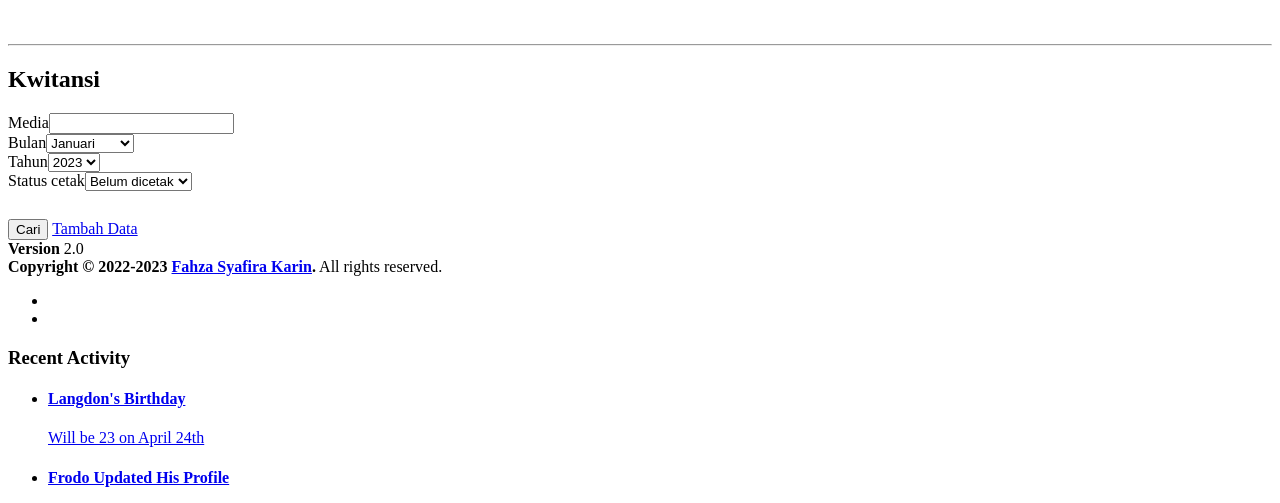
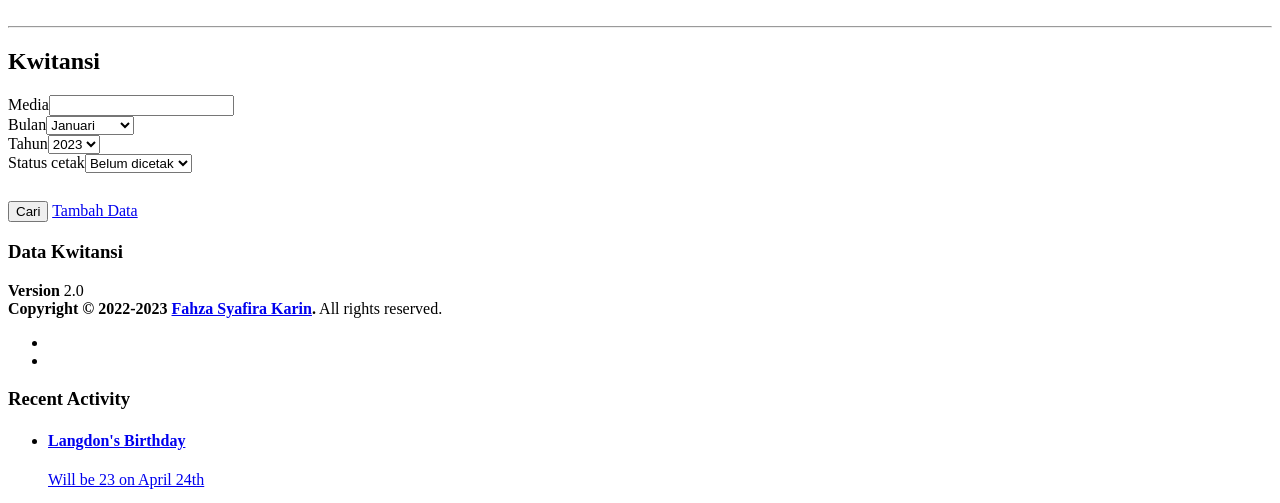
Before and after one commit to fahzakarin25/EKLIPING-PROYEK, a Yii app: the page made by EKLIPING PROYEK/backend/views/kwitansi/index.php in a window 1280 px wide. Shown: the part 3374-3877 px from the top of the page. Run offline with PHP 8.4 and a stand-in for Yii, Linux system fonts and the light colour scheme; the template is opened without the code that fills it, so the values that code supplies are empty; form fields are guessed from the names that the template uses; some libraries are stand-ins or nearby versions.

Commit message:
UPDATE SOURCE CODE V-3

```diff
--- a/EKLIPING PROYEK/backend/views/kwitansi/index.php
+++ b/EKLIPING PROYEK/backend/views/kwitansi/index.php
@@ -15,9 +15,16 @@ $this->params['breadcrumbs'][] = $this->title;
 ?>
 
 <div class="card card-outline card-warning">
-    <div class="card-body">
+    <!-- <div class="card-body"> -->
         <?php echo $this->render('_search', ['model' => $searchModel]); ?>
 
+
+    <div class="row">
+        <div class="col-md-12">
+            <div class="box box-solid box-warning">
+                <div class="box-header with-border">
+                    <h3 class="box-title">Data Kwitansi</h3>
+                </div>
                 <?= GridView::widget([
                     'dataProvider' => $dataProvider,
                     // 'filterModel' => $searchModel,
@@ -136,3 +143,5 @@ $this->params['breadcrumbs'][] = $this->title;
                 ]); ?>
             </div>
         </div>
+    </div>
+</div>
--- a/EKLIPING PROYEK/backend/views/layouts/header.php
+++ b/EKLIPING PROYEK/backend/views/layouts/header.php
@@ -229,31 +229,6 @@ use yii\helpers\Html;
                                 <small>Member since Nov. 2012</small>
                             </p>
                         </li>
-                        <!-- Menu Body -->
-                        <!-- <li class="user-body">
-                            <div class="col-xs-4 text-center">
-                                <a href="#">Followers</a>
-                            </div>
-                            <div class="col-xs-4 text-center">
-                                <a href="#">Sales</a>
-                            </div>
-                            <div class="col-xs-4 text-center">
-                                <a href="#">Friends</a>
-                            </div>
-                        </li> -->
-                        <!-- Menu Footer-->
-                        <li class="user-footer">
-                            <!-- <div class="pull-left">
-                                <a href="#" class="btn btn-default btn-flat">Profile</a>
-                            </div> -->
-                            <!-- <div class="pull-right">
-                                ?= Html::a(
-                                    'Sign out',
-                                    ['/site/logout'],
-                                    ['data-method' => 'post', 'class' => 'btn btn-default btn-flat']
-                                ) ?>
-                            </div> -->
-                        </li>
                     </ul>
                 </li>
 
```
Also changed, not shown: EKLIPING PROYEK/backend/views/kwitansi/create.php (+12 -4 lines), EKLIPING PROYEK/backend/views/kwitansi/update.php (+15 -5 lines), EKLIPING PROYEK/backend/views/kwitansi/view.php (+9 -2 lines). Lines whose indentation alone changed are shown as unchanged.
